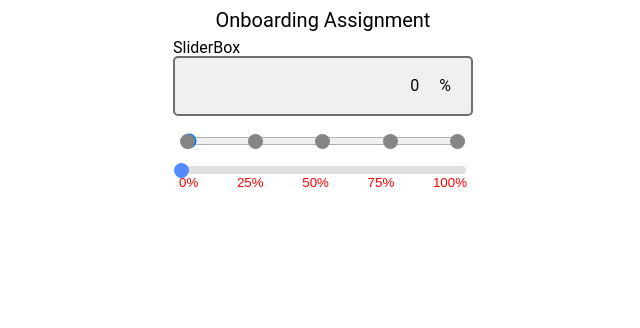
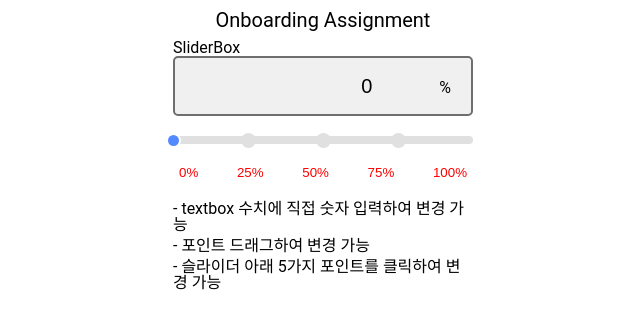
Before and after one commit to Keunyeong/wanted_pre_onboarding, a React (Create React App) app: page / in a window 1280 px wide. Shown: the top 328 px of the page, without its empty margins (317-957 px from the left). Built offline with nearby package versions, Linux system fonts and the light colour scheme.

Commit message:
feat: SliderBox Complete.

```diff
--- a/src/components/Slider.jsx
+++ b/src/components/Slider.jsx
@@ -2,67 +2,87 @@ import { useEffect, useState } from "react";
 import styled from "styled-components";
 export default function Slider() {
   const [rate, setRate] = useState(0);
-  const [isDrag, setIsDrag] = useState(false);
-  console.log("randering");
+  const [start, setStart] = useState(0);
+  const [rateWidth, setRateWidth] = useState(300);
+  const [width, setWidth] = useState(0);
+  const [drag, setDrag] = useState(0);
   useEffect(() => {
-    console.log(isDrag);
-    document.querySelector(".pointer").addEventListener("mousemove", mouseMove);
-  });
-  function mouseMove() {
-    if (isDrag) {
-      console.log("drag");
-    }
-  }
+    document.querySelector(".rateNumber").value = rate;
+  }, [rate]);
+
   return (
-    <SliderBox>
+    <SliderBox
+      onDragOver={(e) => {
+        e.preventDefault();
+        let dragRate = width + e.clientX - start;
+        if (dragRate <= 0) {
+          dragRate = 0;
+        } else if (dragRate >= rateWidth) {
+          dragRate = rateWidth;
+        }
+        const rate = Math.round((dragRate / rateWidth) * 100);
+        setRate(rate);
+        setDrag(dragRate);
+      }}
+    >
       <h2>SliderBox</h2>
       <View>
         <Rate>
-          <span>{rate}</span>%
+          <input
+            type="number"
+            className="rateNumber"
+            min="0"
+            max="100"
+            onChange={(e) => {
+              let rate = e.target.value;
+              if (rate < 0) {
+                rate = 0;
+              } else if (rate > 100) {
+                rate = 100;
+              }
+              setRate(rate);
+              setDrag((rate / 100) * 300);
+            }}
+          />
+          %
         </Rate>
       </View>
-      <Range>
-        <input
-          type="range"
-          id="volume"
-          name="volume"
-          min="0"
-          max="100"
-          value={rate}
-          onChange={(e) => {
-            setRate(e.target.value);
-          }}
-        />
-        <ul onClick={(e) => {}}>
-          <li></li>
-          <li></li>
-          <li></li>
-          <li></li>
-          <li></li>
-        </ul>
-      </Range>
-      <CustomRange rate={rate}>
-        <div
-          className="cover"
-          onClick={(e) => {
-            const rate = Math.round((e.nativeEvent.offsetX / 300) * 100);
-            setRate(rate);
-          }}
-        >
+      <CustomRange
+        rate={drag}
+        width={rateWidth}
+        onDragOver={(e) => {
+          e.preventDefault();
+          let dragRate = width + e.clientX - start;
+          if (dragRate <= 0) {
+            dragRate = 0;
+          } else if (dragRate >= rateWidth) {
+            dragRate = rateWidth;
+          }
+          const rate = Math.round((dragRate / rateWidth) * 100);
+
+          setRate(rate);
+          setDrag(dragRate);
+        }}
+      >
+        <div className="cover">
+          <div className="p25"></div>
+          <div className="p50"></div>
+          <div className="p75"></div>
           <div className="range">
             <div
               className="pointer"
-              onMouseDown={(e) => {
-                e.stopPropagation();
-                console.log("down");
-                setIsDrag(true);
-                console.log(isDrag);
+              draggable
+              onDragStart={(e) => {
+                setStart(e.clientX);
               }}
-              onMouseUp={(e) => {
-                e.stopPropagation();
-                console.log("up");
-                setIsDrag(false);
-                console.log(isDrag);
+              onDragEnd={(e) => {
+                let dragRate = width + e.clientX - start;
+                if (dragRate <= 0) {
+                  dragRate = 0;
+                } else if (dragRate >= rateWidth) {
+                  dragRate = rateWidth;
+                }
+                setWidth(dragRate);
               }}
             ></div>
           </div>
@@ -71,13 +91,19 @@ export default function Slider() {
       <BtnBox>
         <button
           onClick={(e) => {
+            const dragRate = (0 / 100) * 300;
             setRate(0);
+            setDrag(dragRate);
+            setWidth(dragRate);
           }}
         >
           0%
         </button>
         <button
           onClick={() => {
+            const dragRate = (25 / 100) * 300;
+            setDrag(dragRate);
+            setWidth(dragRate);
             setRate(25);
           }}
         >
@@ -85,6 +111,9 @@ export default function Slider() {
         </button>
         <button
           onClick={() => {
+            const dragRate = (50 / 100) * 300;
+            setDrag(dragRate);
+            setWidth(dragRate);
             setRate(50);
           }}
         >
@@ -92,6 +121,9 @@ export default function Slider() {
         </button>
         <button
           onClick={() => {
+            const dragRate = (75 / 100) * 300;
+            setDrag(dragRate);
+            setWidth(dragRate);
             setRate(75);
           }}
         >
@@ -99,12 +131,20 @@ export default function Slider() {
         </button>
         <button
           onClick={() => {
+            const dragRate = (100 / 100) * 300;
+            setDrag(dragRate);
+            setWidth(dragRate);
             setRate(100);
           }}
         >
           100%
         </button>
       </BtnBox>
+      <Manual>
+        <p>- textbox 수치에 직접 숫자 입력하여 변경 가능</p>
+        <p>- 포인트 드래그하여 변경 가능</p>
+        <p>- 슬라이더 아래 5가지 포인트를 클릭하여 변경 가능</p>
+      </Manual>
     </SliderBox>
   );
 }
@@ -127,57 +167,66 @@ const View = styled.div`
   padding-right: 20px;
 `;
 const Rate = styled.p`
-  span {
+  input {
     margin-right: 20px;
-  }
-`;
-const Range = styled.div`
-  display: flex;
-  justify-content: center;
-  align-items: center;
-  height: 50px;
-  position: relative;
-  input {
-    margin: 0;
-    padding: 0;
-    width: 95%;
+    width: 60px;
     border: none;
-  }
-  ul {
-    display: flex;
-    justify-content: space-between;
-    align-items: center;
-    position: absolute;
-    top: 0;
-    left: 7px;
-    height: 50px;
-    width: 95%;
-    li {
-      width: 15px;
-      height: 15px;
-      background-color: rgb(133, 133, 133);
-      border-radius: 8px;
-    }
+    background-color: #f0f0f0;
+    font-size: 20px;
   }
 `;
 
 const CustomRange = styled.div`
-  width: 100%;
+  width: ${(props) => props.width + "px"};
   display: flex;
   justify-content: center;
   align-items: center;
+  margin: 20px 0;
   .cover {
+    position: relative;
     height: 8px;
-    width: 95%;
+    width: ${(props) => props.width + "px"};
     background-color: #e0e0e0;
     border-radius: 4px;
     cursor: pointer;
-
+    .p25 {
+      position: absolute;
+      top: -3.5px;
+      left: ${(25 / 100) * 300 - 7 + "px"};
+      width: 15px;
+      height: 15px;
+      background-color: ${(props) => {
+        return props.rate >= (25 / 100) * 300 ? "#548aff" : "#e0e0e0";
+      }};
+      border-radius: 8px;
+    }
+    .p50 {
+      position: absolute;
+      top: -3.5px;
+      left: ${(50 / 100) * 300 - 7 + "px"};
+      width: 15px;
+      height: 15px;
+      background-color: ${(props) => {
+        return props.rate >= (50 / 100) * 300 ? "#548aff" : "#e0e0e0";
+      }};
+      border-radius: 8px;
+    }
+    .p75 {
+      position: absolute;
+      top: -3.5px;
+      left: ${(75 / 100) * 300 - 7 + "px"};
+      width: 15px;
+      height: 15px;
+      background-color: ${(props) => {
+        return props.rate >= (75 / 100) * 300 ? "#548aff" : "#e0e0e0";
+      }};
+      border-radius: 8px;
+    }
     .range {
       position: relative;
       height: 8px;
       width: ${(props) => {
-        return props.rate + "%";
+        return props.rate + "px";
       }};
       background-color: #548aff;
       border-radius: 4px;
@@ -190,6 +239,7 @@ const CustomRange = styled.div`
         height: 15px;
         background-color: #548aff;
         border-radius: 8px;
+        border: 2px solid white;
       }
     }
   }
@@ -209,3 +259,10 @@ const BtnBox = styled.div`
     }
   }
 `;
+
+const Manual = styled.div`
+  margin: 20px 0;
+  p {
+    margin: 5px 0;
+  }
+`;
```
